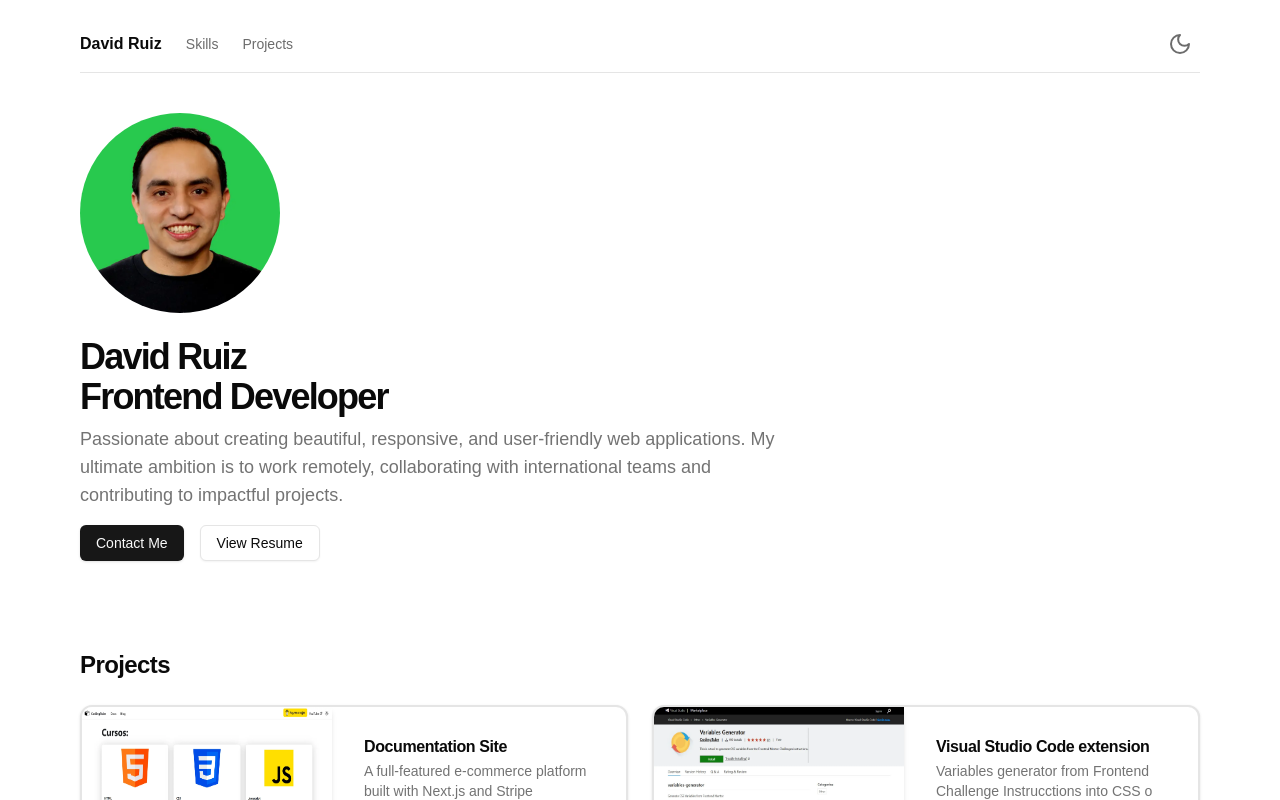
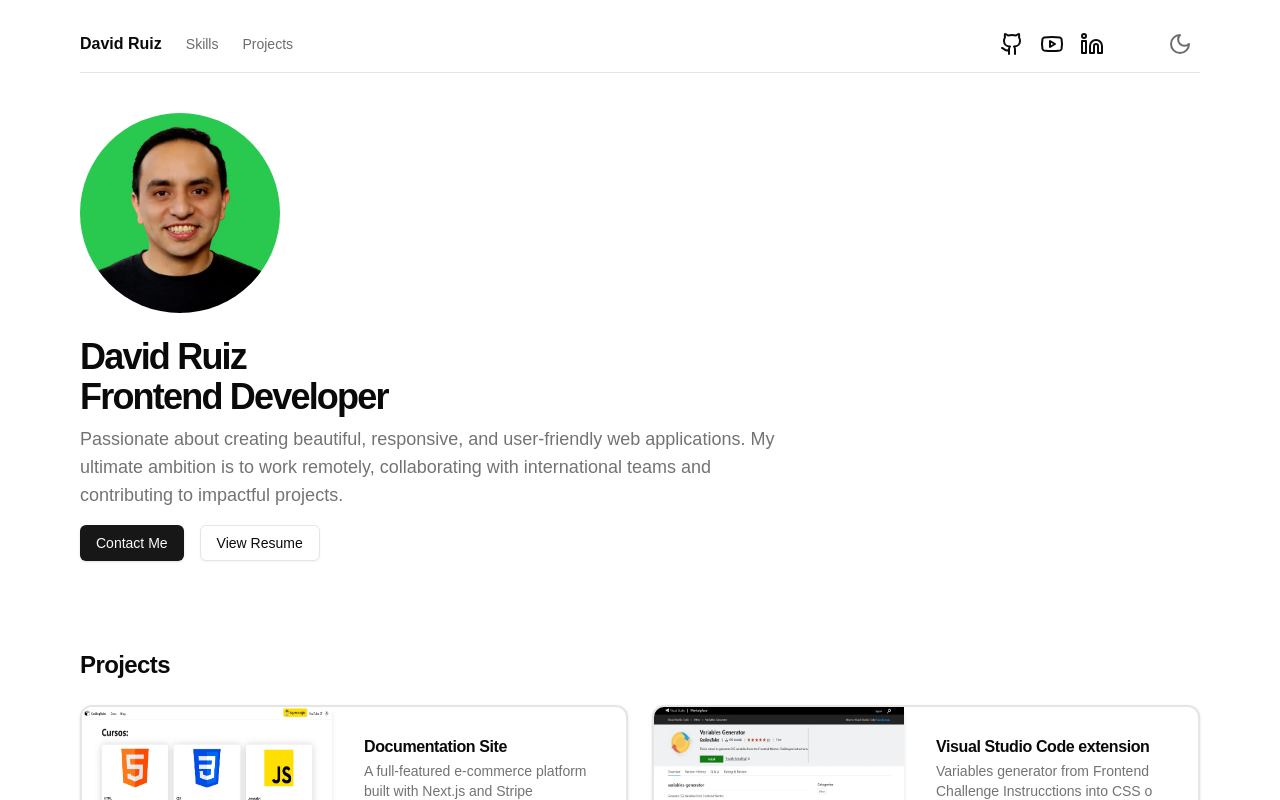
Before and after one commit to Davichobits/Portfolio-David-Ruiz, a Next.js app: page / in a window 1280 px wide. Shown: the top 800 px of the page. Built offline with nearby package versions, Linux system fonts and the light colour scheme.

Commit message:
media links logos added

```diff
--- a/components/header.tsx
+++ b/components/header.tsx
@@ -1,26 +1,67 @@
-import { ModeToggle } from "@/components/mode-toggle"
+import { ModeToggle } from '@/components/mode-toggle';
+import { Github, Youtube, Linkedin } from 'lucide-react';
+import { ReactElement } from 'react';
+
+interface Media {
+  name: string;
+  icon: ReactElement;
+  url: string;
+}
+
+const mediaLinks: Media[] = [
+  {
+    name: 'Github',
+    icon: <Github />,
+    url: 'https://github.com/Davichobits',
+  },
+  {
+    name: 'Youtube',
+    icon: <Youtube />,
+    url: 'https://www.youtube.com/@CodingTube',
+  },
+  {
+    name: 'Linkedin',
+    icon: <Linkedin />,
+    url: 'https://www.linkedin.com/in/davidirc/',
+  },
+];
 
 export function Header() {
   return (
-    <header className="sticky top-0 z-50 w-full border-b bg-background/95 backdrop-blur supports-[backdrop-filter]:bg-background/60">
-      <div className="container flex h-14 items-center">
-        <div className="mr-4 hidden md:flex">
-          <a className="mr-6 flex items-center space-x-2" href="#">
-            <span className="hidden font-bold sm:inline-block">David Ruiz</span>
+    <header className='sticky top-0 z-50 w-full border-b bg-background/95 backdrop-blur supports-[backdrop-filter]:bg-background/60'>
+      <div className='container flex h-14 items-center'>
+        <div className='mr-4 hidden md:flex'>
+          <a className='mr-6 flex items-center space-x-2' href='#'>
+            <span className='hidden font-bold sm:inline-block'>David Ruiz</span>
           </a>
-          <nav className="flex items-center space-x-6 text-sm font-medium">
-            <a className="transition-colors hover:text-foreground/80 text-foreground/60" href="#skills">
+          <nav className='flex items-center space-x-6 text-sm font-medium'>
+            <a
+              className='transition-colors hover:text-foreground/80 text-foreground/60'
+              href='#skills'
+            >
               Skills
             </a>
-            <a className="transition-colors hover:text-foreground/80 text-foreground/60" href="#projects">
+            <a
+              className='transition-colors hover:text-foreground/80 text-foreground/60'
+              href='#projects'
+            >
               Projects
             </a>
           </nav>
         </div>
-        <div className="flex flex-1 items-center justify-between space-x-2 md:justify-end">
+        <div className='flex flex-1 items-center justify-between gap-12 space-x-2 md:justify-end'>
+          <ul className='flex gap-4'>
+            {mediaLinks.map((mediaLink) => (
+              <li key={mediaLink.name}>
+                <a href={mediaLink.url} target='_blank'>
+                  {mediaLink.icon}
+                </a>
+              </li>
+            ))}
+          </ul>
           <ModeToggle />
         </div>
       </div>
     </header>
-  )
+  );
 }
```
